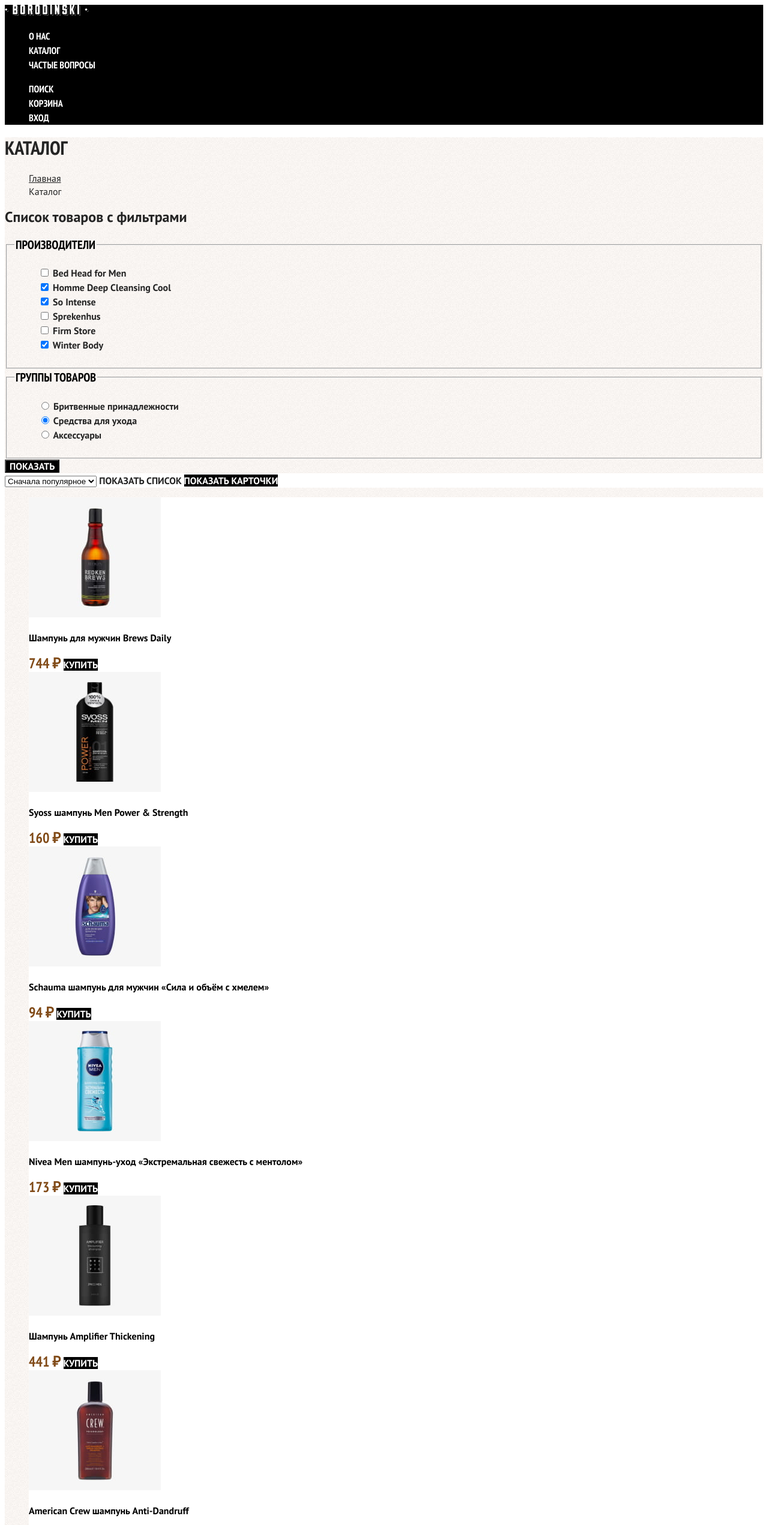
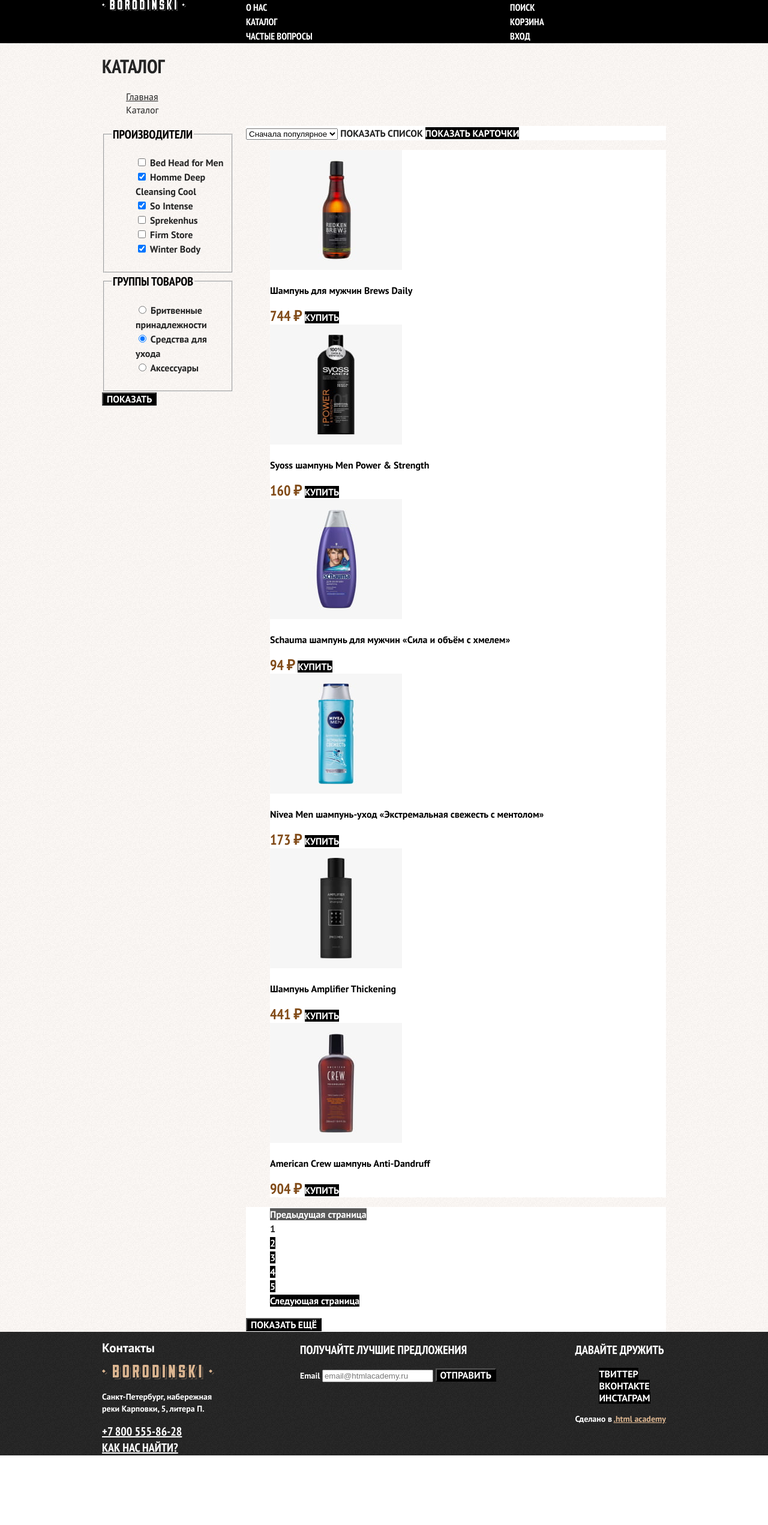
Before and after one commit to Art-Yakovlev/barbershop, a plain HTML site: page catalog.html in a window 1280 px wide. Shown: the top 2542 px of the page at 60% size. After the commit the page ends 2426 px from the top, so only its background shows below. Drawn offline with Linux system fonts and the light colour scheme.

Commit message:
Строим крупные сетки страниц с помощью флексов

```diff
--- a/catalog.html
+++ b/catalog.html
@@ -40,7 +40,8 @@
                 </ul>
             </nav>
         </header>
-        <main class="main-inner">
+        <main class="main-inner main-container">
+            <div class="page-container">
                 <header class="inner-header">
                     <h1 class="inner-header-title">Каталог</h1>
                     <ul class="breadcrumbs">
@@ -53,7 +54,7 @@
                     </ul>
                 </header>
                 <section class="catalog-products">
-                <h2 class="visually-hidden">Список товаров с фильтрами</h2>
+                    <h2 class="visually-hidden" hidden>Список товаров с фильтрами</h2>
                     <form class="catalog-filter" action="https://echo.htmlacademy.ru/" method="get">
                         <fieldset class="catalog-filter-group">
                             <legend class="catalog-filter-title">Производители</legend>
@@ -121,6 +122,7 @@
                         </fieldset>
                         <button class="button" type="submit">Показать</button>
                     </form>
+                    <div class="catalog-right-column">
                         <div class="sorting-container">
                             <select class="select-control" aria-label="Сортировка">
                                 <option value="popular">Сначала популярное</option>
@@ -214,9 +216,12 @@
                             </ul>
                             <button class="button pagination-show-more" type="button">Показать ещё</button>
                         </div>
+                    </div>
                 </section>
+            </div>
         </main>
         <footer class="page-footer">
+            <div class="page-footer-container">
                 <section class="footer-contacts">
                     <h2 class="visually-hidden">Контакты</h2>
                     <img class="footer-contacts-logo" src="/images/logo-short-light.png" width="187" height="24" alt="Логотип Барбершопа «Бородинский».">
@@ -259,6 +264,7 @@
                     </ul>
                     <p class="about-text">Сделано в <a class="htmlacademy-link" href="https://htmlacademy.ru/">.html academy</a></p>
                 </section>
+            </div>
         </footer>
     </body>
 </html>
--- a/styles/styles.css
+++ b/styles/styles.css
@@ -51,6 +51,10 @@
     height: 100%;
 }
 body{
+    margin: 0;
+    display: flex;
+    flex-direction: column;
+    min-height: 100%;
     font-family: "PT Sans", sans-serif;
     font-size: 16px;
     line-height: 24px;
@@ -63,8 +67,26 @@
     color: #FFFFFF;
     background-color: #000000;
 }
+
+/* Navigation */
+.navigation{
+    display: flex;
+    width: 940px;
+    margin: 0 auto;
+}
+.navigation-logo{
+    width: 140px;
+    margin-right: 100px;
+}
 .navigation-list{
+    width: 430px;
+    margin: 0;
+    padding: 0;
     list-style-type: none;
+}
+.navigation-user{
+    width: 260px;
+    margin-left: auto;
 }
 .navigation-link{
     font-family: "PT Sans Narrow", sans-serif;
@@ -77,6 +99,9 @@
 }
 
 /* Main */
+.main-container{
+    flex-grow: 1;
+}
 .main-index{
     color: #FFFFFF;
     background-color: #000000;
@@ -84,11 +109,26 @@
     background-size: 100% auto;
     background-repeat: no-repeat;
 }
+.page-container{
+    width: 940px;
+    margin: 0 auto;
+}
+.logo{
+    display: block;
+    margin: 0 auto;
+}
 
 /* Advantages */
 .advantages-list{
+    display: flex;
+    justify-content: space-between;
+    margin: 0;
+    padding: 0;
     text-align: center;
     list-style-type: none;
+}
+.advantages-item{
+    width: 277px;
 }
 .advantages-title{
     font-family: "PT Sans Narrow", sans-serif;
@@ -99,6 +139,9 @@
 
 /* Index-Columns */
 .index-columns{
+    display: flex;
+    justify-content: space-between;
+    padding: 0 40px;
     color: #242424;
     background-color: #FBF7F4;
     background-image: url("/images/pattern.png");
@@ -106,6 +149,7 @@
 
 /* Services */
 .services{
+    width: 390px;
     text-transform: uppercase;
 }
 .services-title{
@@ -126,6 +170,9 @@
 }
 
 /* Gallery */
+.gallery{
+    width: 390px;
+}
 .gallery-title{
     font-family: "PT Sans Narrow", sans-serif;
     font-size: 32px;
@@ -136,6 +183,7 @@
 
 /* Contacts */
 .contacts{
+    width: 352px;
     font-weight: 700;
 }
 .contacts-title{
@@ -166,6 +214,9 @@
 }
 
 /* Appointment */
+.appointment{
+    width: 430px;
+}
 .appointment-title{
     font-family: "PT Sans Narrow", sans-serif;
     font-size: 32px;
@@ -192,6 +243,11 @@
     background-color: #242424;
     background-image: url("/images/pattern.png");
 }
+.page-footer-container{
+    display: flex;
+    width: 940px;
+    margin: 0 auto;
+}
 .page-footer a{
     color: #FFFFFF;
 }
@@ -203,6 +259,10 @@
     font-size: 20px;
     line-height: 28px;
     text-transform: uppercase;
+}
+.footer-contacts{
+    width: 200px;
+    margin-right: 130px;
 }
 .footer-contacts-address{
     font-style: normal;
@@ -219,6 +279,10 @@
     line-height: 26px;
     text-decoration: underline;
     text-transform: uppercase;
+}
+.footer-social{
+    max-width: 250px;
+    margin-left: auto;
 }
 .footer-social-list{
     list-style-type: none;
@@ -247,7 +311,16 @@
     color: inherit;
 }
 
+/* Catalog products */
+.catalog-products{
+    display: flex;
+}
+
 /* Catalog filter */
+.catalog-filter{
+    width: 220px;
+    margin-right: 20px;
+}
 .catalog-filter-title{
     font-family: "PT Sans Narrow", sans-serif;
     font-size: 20px;
@@ -264,6 +337,10 @@
     font-weight: 700;
 }
 
+/* Catalog right columns */
+.catalog-right-column{
+    width: 700px;
+}
 /* Sorting container */
 .sorting-container{
     color: #242424;
```
Also changed, not shown: index.html (+5 -1 lines). Lines whose indentation alone changed are shown as unchanged.
